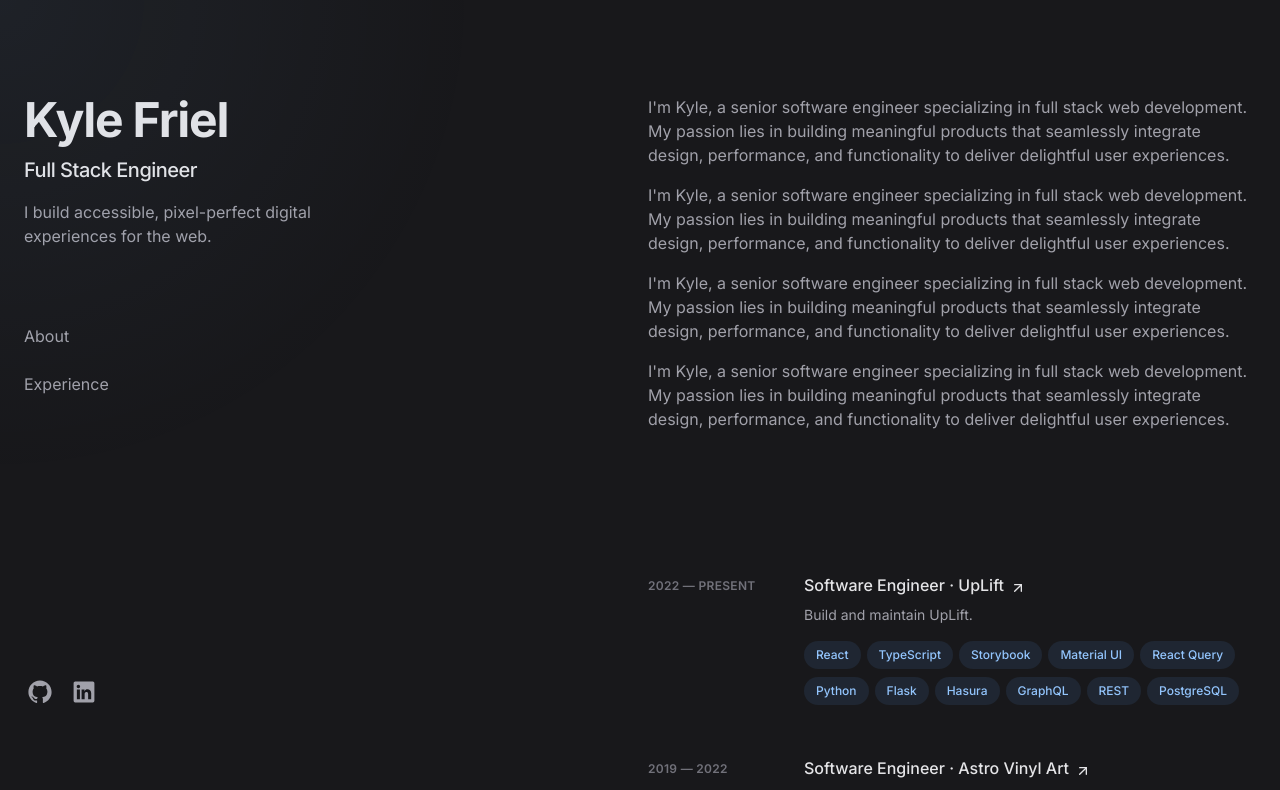
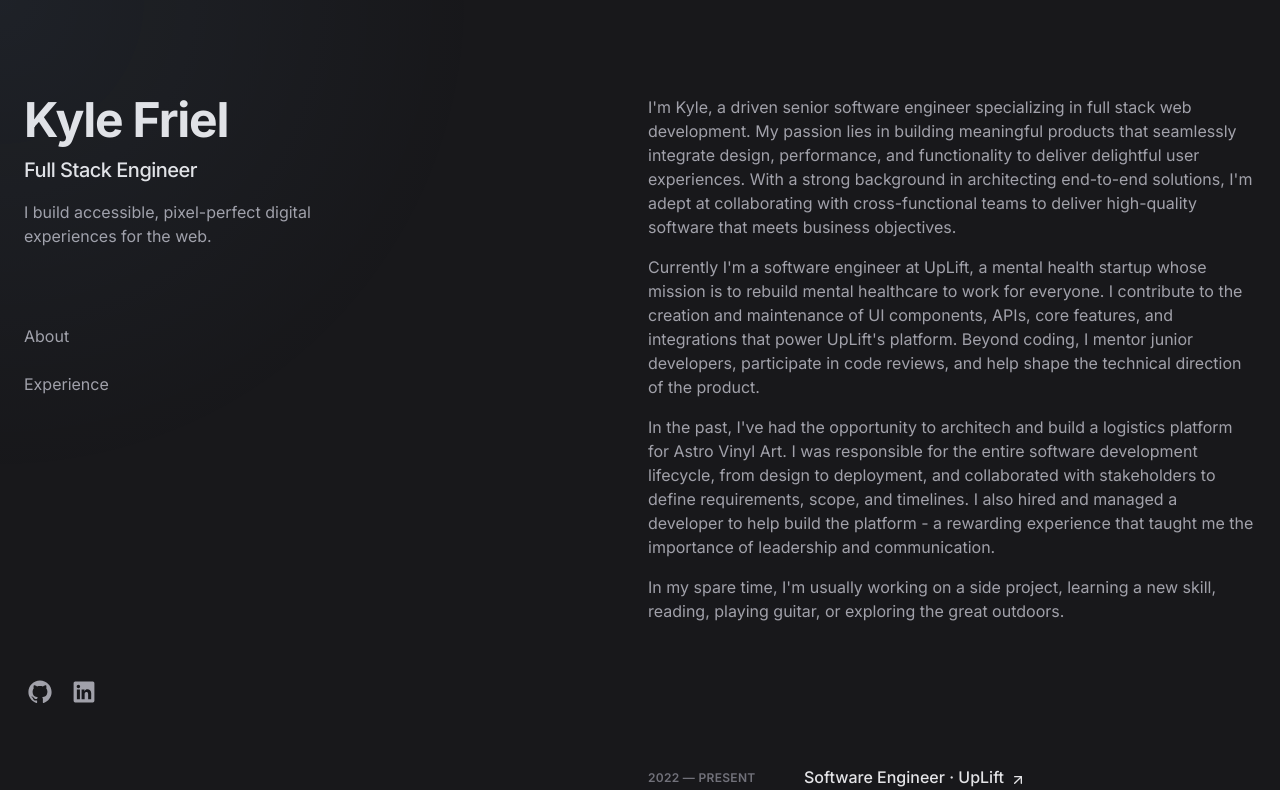
Before and after one commit to kyle4real/portfolio, a Next.js app: page / in a window 1280 px wide. Shown: the top 790 px of the page. Built offline with nearby package versions, Linux system fonts and the light colour scheme.

Commit message:
update copy

```diff
--- a/src/app/page.tsx
+++ b/src/app/page.tsx
@@ -76,24 +76,28 @@
             <Section id={SectionId.About}>
               <div>
                 <p className="mb-4">
-                  I'm Kyle, a senior software engineer specializing in full stack web development. My passion lies in
-                  building meaningful products that seamlessly integrate design, performance, and functionality to
-                  deliver delightful user experiences.
+                  I'm Kyle, a driven senior software engineer specializing in full stack web development. My passion
+                  lies in building meaningful products that seamlessly integrate design, performance, and functionality
+                  to deliver delightful user experiences. With a strong background in architecting end-to-end solutions,
+                  I'm adept at collaborating with cross-functional teams to deliver high-quality software that meets
+                  business objectives.
                 </p>
                 <p className="mb-4">
-                  I'm Kyle, a senior software engineer specializing in full stack web development. My passion lies in
-                  building meaningful products that seamlessly integrate design, performance, and functionality to
-                  deliver delightful user experiences.
+                  Currently I'm a software engineer at UpLift, a mental health startup whose mission is to rebuild
+                  mental healthcare to work for everyone. I contribute to the creation and maintenance of UI components,
+                  APIs, core features, and integrations that power UpLift's platform. Beyond coding, I mentor junior
+                  developers, participate in code reviews, and help shape the technical direction of the product.
                 </p>
                 <p className="mb-4">
-                  I'm Kyle, a senior software engineer specializing in full stack web development. My passion lies in
-                  building meaningful products that seamlessly integrate design, performance, and functionality to
-                  deliver delightful user experiences.
+                  In the past, I've had the opportunity to architech and build a logistics platform for Astro Vinyl Art.
+                  I was responsible for the entire software development lifecycle, from design to deployment, and
+                  collaborated with stakeholders to define requirements, scope, and timelines. I also hired and managed
+                  a developer to help build the platform - a rewarding experience that taught me the importance of
+                  leadership and communication.
                 </p>
                 <p>
-                  I'm Kyle, a senior software engineer specializing in full stack web development. My passion lies in
-                  building meaningful products that seamlessly integrate design, performance, and functionality to
-                  deliver delightful user experiences.
+                  In my spare time, I'm usually working on a side project, learning a new skill, reading, playing
+                  guitar, or exploring the great outdoors.
                 </p>
               </div>
             </Section>
@@ -108,7 +112,13 @@
                       <ExperienceCardTitle href="https://www.linkedin.com/company/uplift-therapy/">
                         <ExperienceCardTitleRoleAndCompany role="Software Engineer" company="UpLift" />
                       </ExperienceCardTitle>
-                      <ExperienceCardDescription>Build and maintain UpLift.</ExperienceCardDescription>
+                      <ExperienceCardDescription>
+                        Build and maintain critical components used across UpLift's frontend. Architect and implement
+                        core features, integrations, and APIs that power the platform. Mentor junior developers, conduct
+                        code reviews, and help shape the technical direction of the product. Work closely with product
+                        managers, designers, and developers to deliver and advocate for accessible, performant, and
+                        delightful user experiences.
+                      </ExperienceCardDescription>
                       <TechStack
                         technologies={[
                           "React",
@@ -136,7 +146,13 @@
                       <ExperienceCardTitle href="https://www.linkedin.com/company/astro-vinyl-art/">
                         <ExperienceCardTitleRoleAndCompany role="Software Engineer" company="Astro Vinyl Art" />
                       </ExperienceCardTitle>
-                      <ExperienceCardDescription>Build and maintain Astro Vinyl Art.</ExperienceCardDescription>
+                      <ExperienceCardDescription>
+                        Architected and built a logistics platform that streamlined operations and improved efficiency.
+                        Managed the entire software development lifecycle, from design to deployment. Collaborated with
+                        stakeholders to define requirements, scope, and timelines. Hired and managed a developer to help
+                        build the platform. Conducted code reviews, mentored junior developers, and provided technical
+                        guidance to the team.
+                      </ExperienceCardDescription>
                       <TechStack
                         technologies={["React", "TypeScript", "Node.js", "Express", "MongoDB", "Mongoose", "REST"]}
                       />
```
